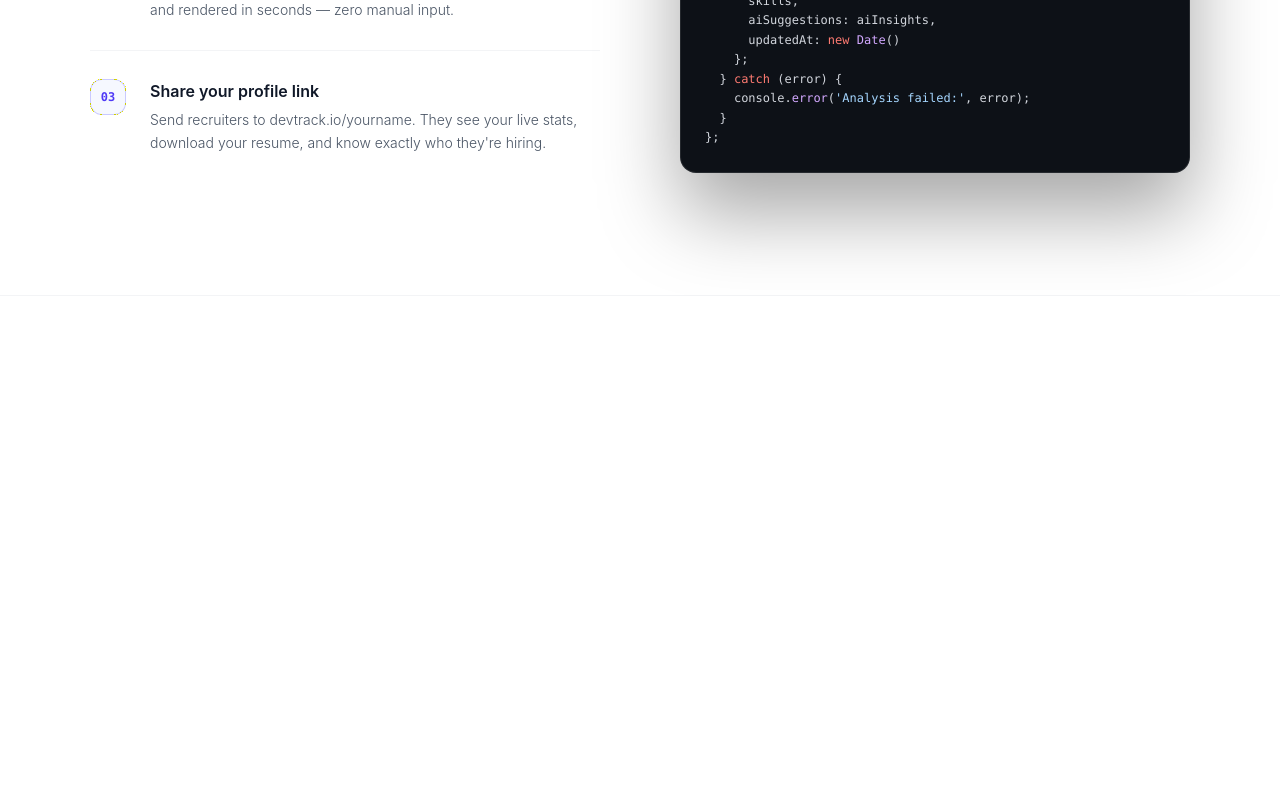
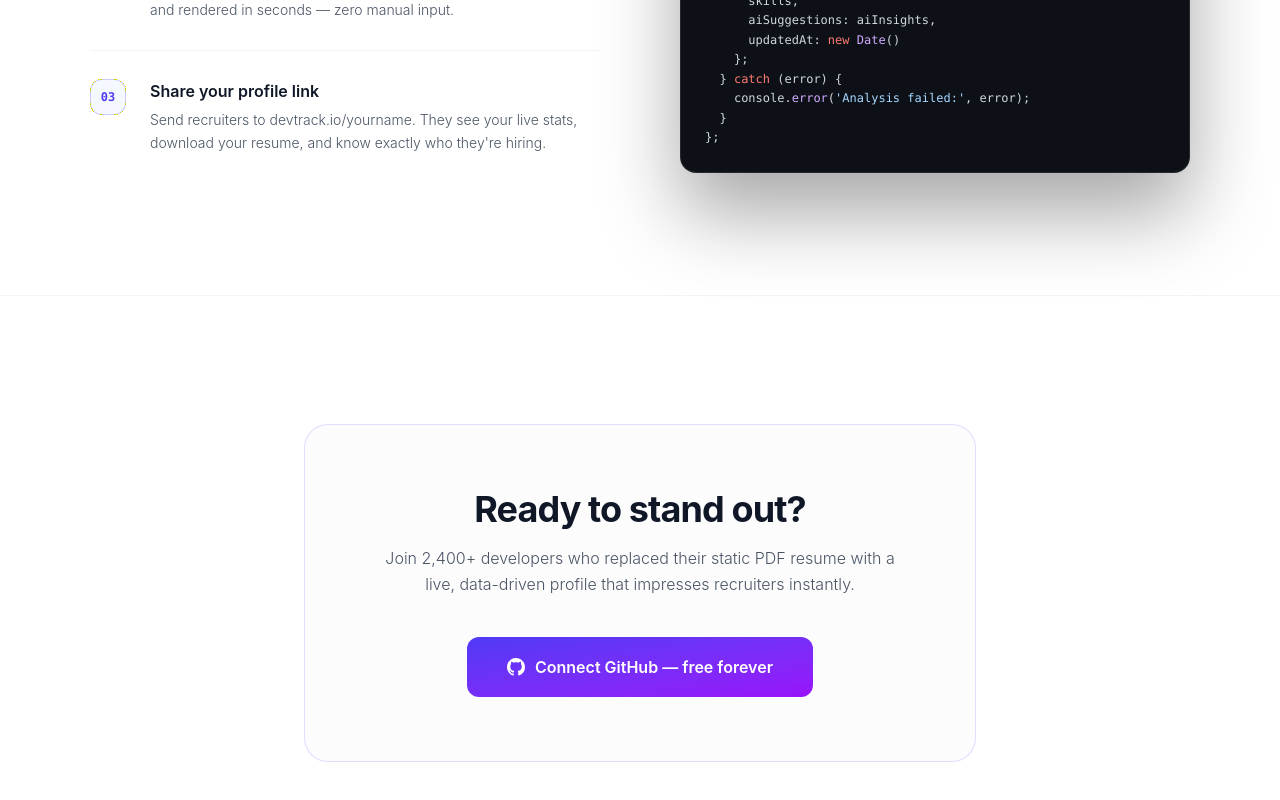
Before and after one commit to manojctrl/Devtrack-ai, a React (Vite) app: page / in a window 1280 px wide. Shown: the part 2030-2830 px from the top of the page. Before the commit the page ends 2326 px from the top, so only its background shows below. Built offline with nearby package versions, Linux system fonts and the light colour scheme.

Commit message:
JUST ADD CTA section in Landing Page

```diff
--- a/src/Pages/Landing/Landing.jsx
+++ b/src/Pages/Landing/Landing.jsx
@@ -1,3 +1,4 @@
+import CTA from "../../components/CTA/CTA";
 import HowItWorks from "../../components/HowItWorks/HowItWorks";
 import Navbar from "../../components/Navbar/Navbar";
 
@@ -168,6 +169,7 @@
       </section>
       {/* How It Works Section suru vayo haita  */}
       <HowItWorks/>
+      <CTA/>
     </div>
   );
 };
--- /dev/null
+++ b/src/components/CTA/CTA.jsx
@@ -0,0 +1,33 @@
+
+const CTA = () => {
+  return (
+    <section className="py-24 lg:py-32 px-6 md:px-16 text-center bg-white">
+      <div className="group relative max-w-2xl mx-auto rounded-3xl border border-indigo-500/20 bg-gray-50/50 p-10 md:p-16 overflow-hidden reveal">
+
+        {/* Content */}
+        <h2 className="relative z-10 text-3xl md:text-4xl font-bold tracking-tight text-gray-900 mb-4">
+          Ready to stand out?
+        </h2>
+
+        <p className="relative z-10 max-w-xl mx-auto text-base font-light text-gray-600 leading-relaxed mb-10">
+          Join 2,400+ developers who replaced their static PDF resume with a live,
+          data-driven profile that impresses recruiters instantly.
+        </p>
+
+        {/* CTA Button */}
+        <a
+          href="#"
+          className="relative z-10 inline-flex items-center gap-2.5 px-10 py-4.5 rounded-xl text-base font-semibold text-white bg-gradient-to-br from-indigo-600 to-purple-600 shadow-none transition-all duration-300 hover:-translate-y-0.5 hover:shadow-[0_12px_40px_rgba(99,102,241,0.4),0_0_80px_rgba(99,102,241,0.15)] select-none"
+        >
+          <svg width="18" height="18" viewBox="0 0 24 24" fill="currentColor">
+            <path d="M12 0C5.37 0 0 5.37 0 12c0 5.31 3.435 9.795 8.205 11.385.6.105.825-.255.825-.57 0-.285-.015-1.23-.015-2.235-3.015.555-3.795-.735-4.035-1.41-.135-.345-.72-1.41-1.23-1.695-.42-.225-1.02-.78-.015-.795.945-.015 1.62.87 1.845 1.23 1.08 1.815 2.805 1.305 3.495.99.105-.78.42-1.305.765-1.605-2.67-.3-5.46-1.335-5.46-5.925 0-1.305.465-2.385 1.23-3.225-.12-.3-.54-1.53.12-3.18 0 0 1.005-.315 3.3 1.23.96-.27 1.98-.405 3-.405s2.04.135 3 .405c2.295-1.56 3.3-1.23 3.3-1.23.66 1.65.24 2.88.12 3.18.765.84 1.23 1.905 1.23 3.225 0 4.605-2.805 5.625-5.475 5.925.435.375.81 1.095.81 2.22 0 1.605-.015 2.895-.015 3.3 0 .315.225.69.825.57A12.02 12.02 0 0024 12c0-6.63-5.37-12-12-12z"/>
+          </svg>
+          Connect GitHub — free forever
+        </a>
+
+      </div>
+    </section>
+  );
+};
+
+export default CTA;
```
